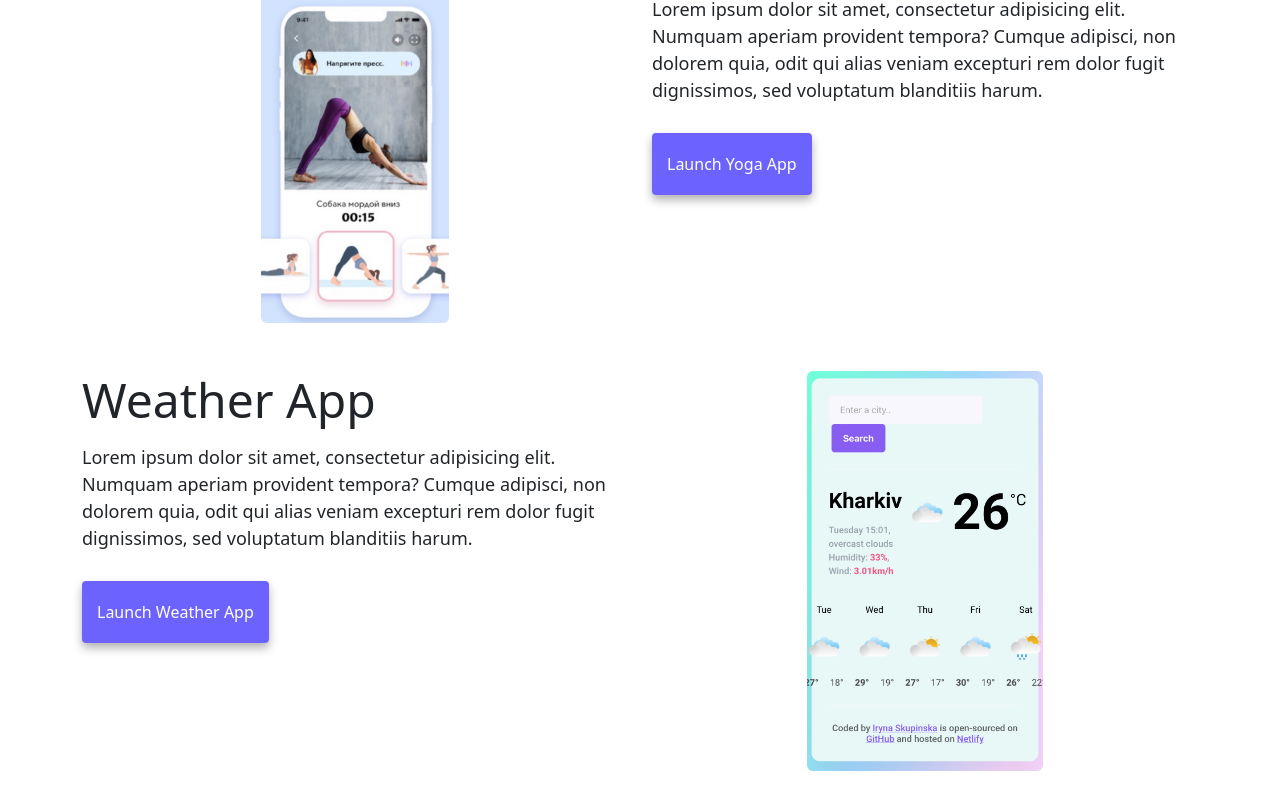
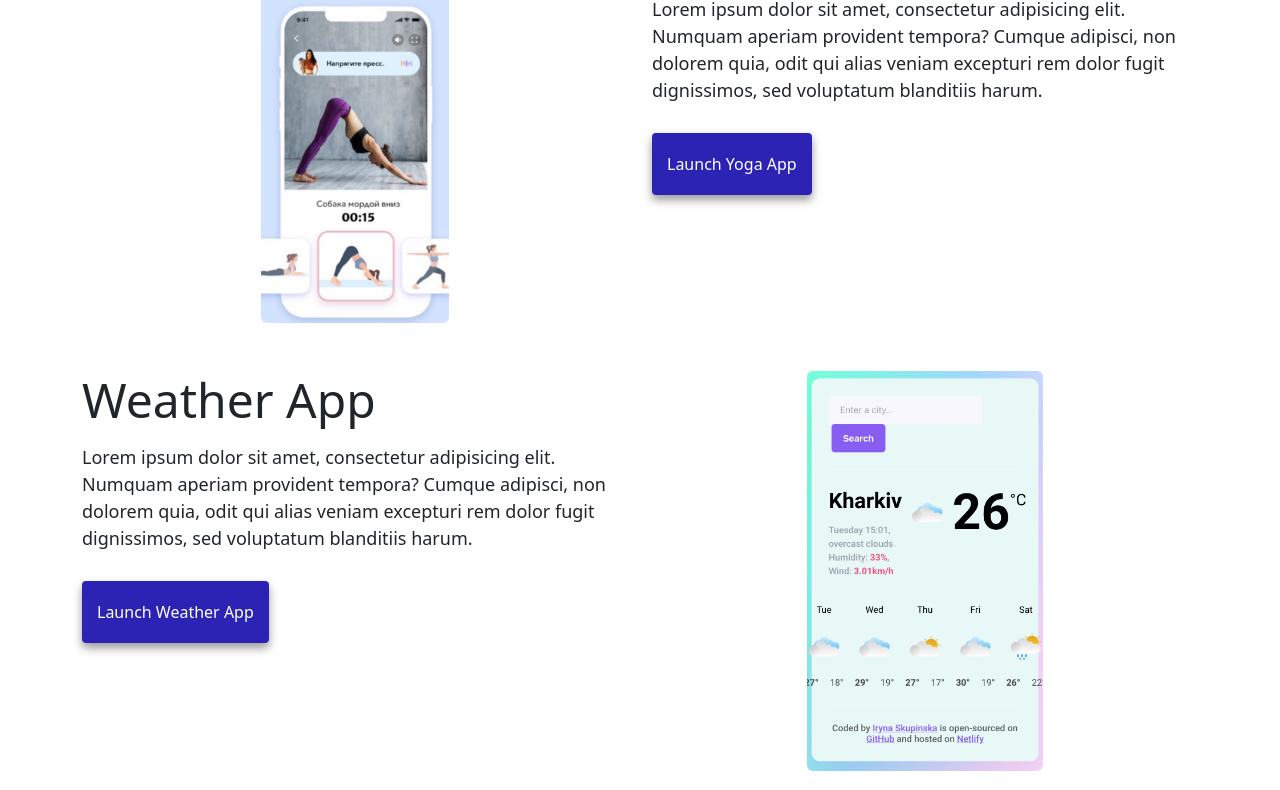
Before and after one commit to irycka/my-first-portfolio, a plain HTML site: page index.html in a window 1280 px wide. Shown: the part 577-1367 px from the top of the page. Drawn offline with nearby package versions, Linux system fonts and the light colour scheme.

Commit message:
Changed primary color in root, more contrast

```diff
--- a/style.css
+++ b/style.css
@@ -1,7 +1,7 @@
 :root {
-  --primary-color: #6c63ff;
+  --primary-color: #2c23b5;
   --secondary-color: #f5f2fe;
-  --box-shadow: 0 5px 10px rgba(0, 0, 0, 0.3);
+  --box-shadow: 0 5px 10px rgba(0, 0, 0, 0.4);
 }
 
 h1,
```
